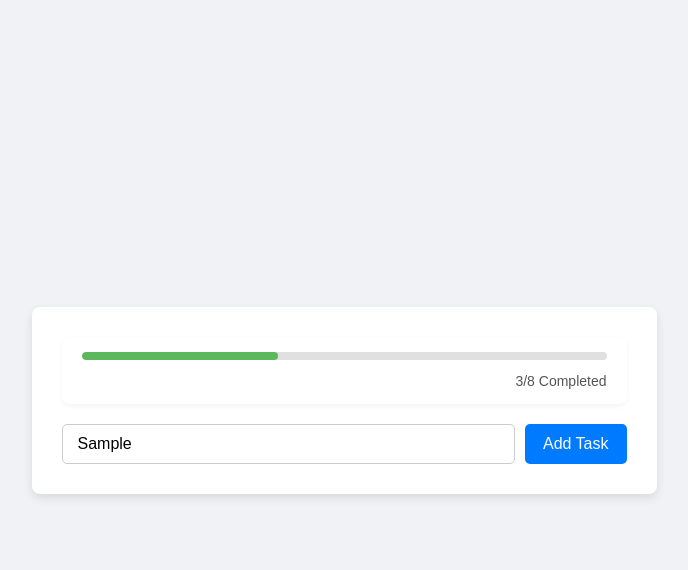
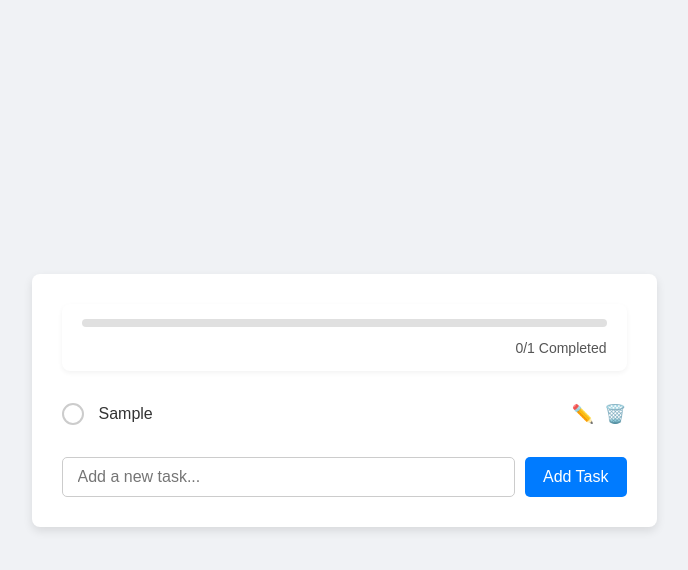
Before and after one commit to birmansahil/todo-app, a plain HTML site: page index.html in a window 1280 px wide. Both pictures are taken after typing "Sample" into the empty fields and a click on the button "Add Task". Shown: the whole page, without its empty margins (296-984 px from the left). Drawn offline with Linux system fonts and the light colour scheme.

Commit message:
added script and app functionality

```diff
--- a/script.js
+++ b/script.js
@@ -0,0 +1,136 @@
+// selecting app needed elements from DOM
+const progressBar = document.querySelector(".progress-bar");
+const progressText = document.querySelector(".progress-text");
+const taskList = document.querySelector(".task-list");
+const newTaskInput = document.querySelector("#newTaskInput");
+const addTaskButton = document.querySelector("#addTaskButton");
+
+// get tasks from local storage or initialized an empty array
+let tasks = JSON.parse(localStorage.getItem("tasks")) || [];
+
+// function to save tasks to localStorage
+const saveTasks = () => {
+  localStorage.setItem("tasks", JSON.stringify(tasks));
+  updateProgressBar();
+};
+
+// function to render a single task item
+const renderTask = (task) => {
+  const listItem = document.createElement("li");
+  listItem.classList.add("task-item");
+
+  // if task is completed add completed class that will add a line through the task
+  if (task.completed) {
+    listItem.classList.add("completed");
+  }
+
+  listItem.dataset.id = task.id;
+
+  // each list item has a checkbox, task text (checked/unchecked), edit icon, delete icon
+  listItem.innerHTML = `
+            <input type="checkbox" class="task-checkbox" ${
+              task.completed ? "checked" : ""
+            }>
+            <span class="task-text">${task.text}</span>
+            <button class="edit-button">✏️</button>
+            <button class="delete-button">🗑️</button>
+        `;
+
+  // event lisnter for checkbox toggle
+  listItem.querySelector(".task-checkbox").addEventListener("change", (e) => {
+    task.completed = e.target.checked;
+    if (task.completed) {
+      listItem.classList.add("completed");
+    } else {
+      listItem.classList.remove("completed");
+    }
+    saveTasks();
+  });
+
+  // event listener for edit button
+  listItem.querySelector(".edit-button").addEventListener("click", () => {
+    const currentTextSpan = listItem.querySelector(".task-text");
+    const currentText = currentTextSpan.textContent;
+
+    // create input field for editing
+    const editInput = document.createElement("input");
+    editInput.type = "text";
+    editInput.value = currentText;
+    editInput.classList.add("edit-task-input");
+
+    // replace the span with the input field
+    listItem.replaceChild(editInput, currentTextSpan);
+    editInput.focus();
+
+    // saving the edit
+    const saveEdit = () => {
+      task.text = editInput.value.trim();
+      listItem.replaceChild(currentTextSpan, editInput);
+      currentTextSpan.textContent = task.text;
+      saveTasks();
+      renderTasks();
+    };
+
+    editInput.addEventListener("blur", saveEdit);
+    editInput.addEventListener("keydown", (e) => {
+      if (e.key === "Enter") {
+        saveEdit();
+      }
+    });
+  });
+
+  // event listener for delete button
+  listItem.querySelector(".delete-button").addEventListener("click", () => {
+    tasks = tasks.filter((t) => t.id !== task.id);
+    saveTasks();
+    renderTasks();
+  });
+
+  return listItem;
+};
+
+// function to render all tasks
+const renderTasks = () => {
+  taskList.innerHTML = "";
+  tasks.forEach((task) => {
+    taskList.appendChild(renderTask(task));
+  });
+  updateProgressBar();
+};
+
+// function to update the progress bar and text
+const updateProgressBar = () => {
+  const completedTasks = tasks.filter((task) => task.completed).length;
+  const totalTasks = tasks.length;
+  const progressPercentage =
+    totalTasks === 0 ? 0 : (completedTasks / totalTasks) * 100;
+
+  progressBar.style.width = `${progressPercentage}%`;
+  progressText.textContent = `${completedTasks}/${totalTasks} Completed`;
+};
+
+// add new task
+addTaskButton.addEventListener("click", () => {
+  const taskText = newTaskInput.value.trim();
+  if (taskText) {
+    const newTask = {
+      id: Date.now().toString(),
+      text: taskText,
+      completed: false,
+    };
+    tasks.push(newTask);
+    newTaskInput.value = "";
+    saveTasks();
+    renderTasks();
+  }
+});
+
+// allow adding tasks with Enter key
+newTaskInput.addEventListener("keydown", (e) => {
+  if (e.key === "Enter") {
+    addTaskButton.click();
+  }
+});
+
+// initial render when the page loads
+renderTasks();
--- a/style.css
+++ b/style.css
@@ -1,4 +1,4 @@
-/*  */
+/* General Styles */
 * {
   margin: 0;
   padding: 0;
@@ -142,7 +142,8 @@ body {
   display: flex;
 }
 
-#newTaskInput {
+#newTaskInput,
+.edit-task-input {
   padding: 10px 15px;
   flex-grow: 1;
   font-size: 16px;
```
